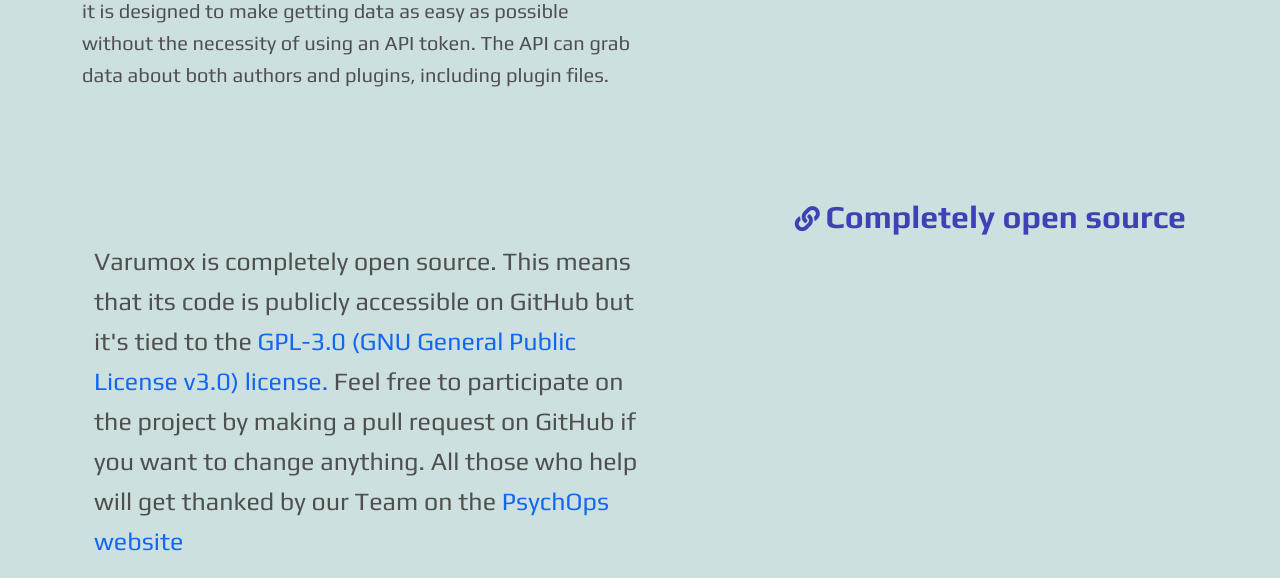
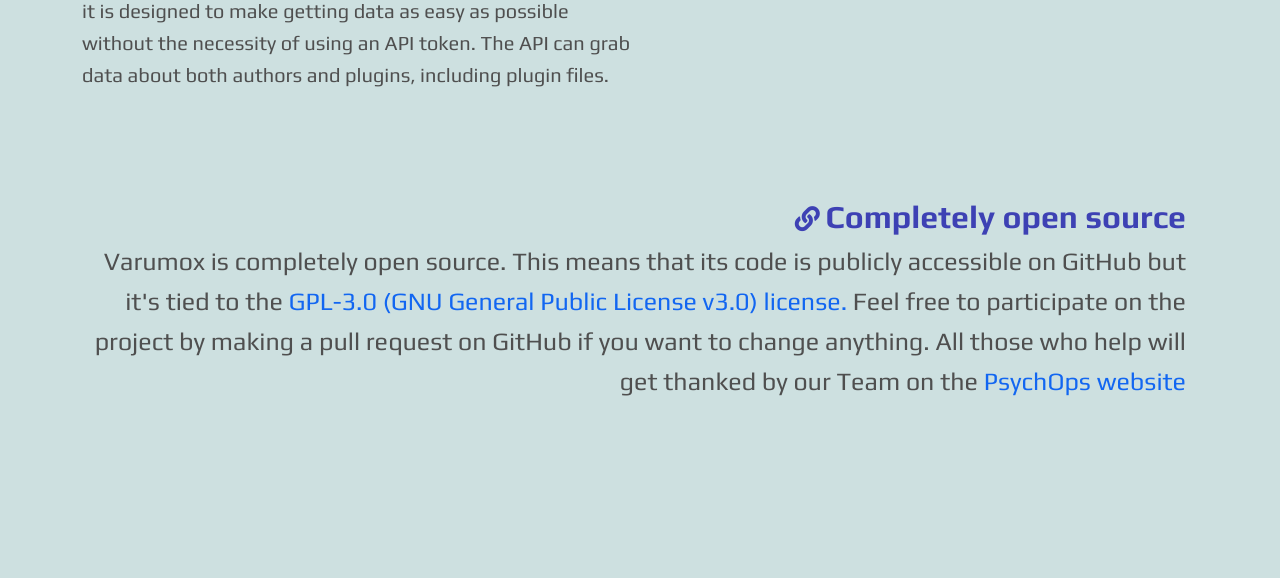
Before and after one commit to PsychOps/Varumox, a PHP site: page / in a window 1280 px wide. Shown: the part 1451-2029 px from the top of the page. After the commit the page ends 1847 px from the top, so only its background shows below. Run offline with PHP 8.4, Linux system fonts and the light colour scheme; some libraries are stand-ins or nearby versions.

Commit message:
Fixed text position (again)

```diff
--- a/index.php
+++ b/index.php
@@ -43,7 +43,7 @@
             <i class="fas fa-link explicified"></i>
             <span class="bold fs-2 explicified">Completely open source</span>
         </a>
-        <p class="textwidth text-start">Varumox is completely open source. This means that its code is publicly accessible on GitHub but it's tied to the <a href="https://www.gnu.org/licenses/gpl-3.0.en.html">GPL-3.0 (GNU General Public License v3.0) license.</a> Feel free to participate on the project by making a pull request on GitHub if you want to change anything. All those who help will get thanked by our Team on the <a href="https://psychops.tk/credit.php">PsychOps website</a></p>
+        <p class="text-end">Varumox is completely open source. This means that its code is publicly accessible on GitHub but it's tied to the <a href="https://www.gnu.org/licenses/gpl-3.0.en.html">GPL-3.0 (GNU General Public License v3.0) license.</a> Feel free to participate on the project by making a pull request on GitHub if you want to change anything. All those who help will get thanked by our Team on the <a href="https://psychops.tk/credit.php">PsychOps website</a></p>
 <div class="background">
 </div>
 
```
